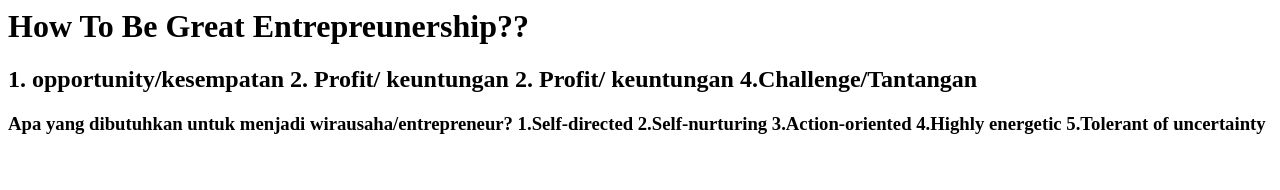
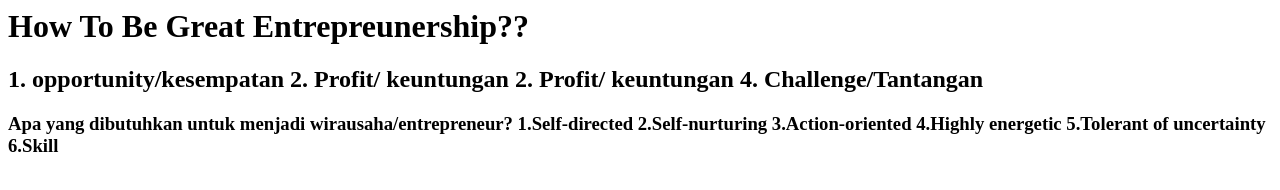
Before and after one commit to Mikroskil/BRIA, a plain HTML site: page index.html in a window 1280 px wide. Drawn offline with Linux system fonts and the light colour scheme.

Commit message:
penambahan kriteria

```diff
--- a/index.html
+++ b/index.html
@@ -9,7 +9,7 @@
 	1. opportunity/kesempatan
 	2. Profit/ keuntungan
 	2. Profit/ keuntungan
-	4.Challenge/Tantangan
+	4. Challenge/Tantangan
 	</h2>
 	<h3>
 		Apa yang dibutuhkan untuk menjadi wirausaha/entrepreneur?
@@ -18,6 +18,7 @@
 		3.Action-oriented
 		4.Highly energetic
 		5.Tolerant of uncertainty
+		6.Skill
 	</h3>
 </body>
 </html>
```
